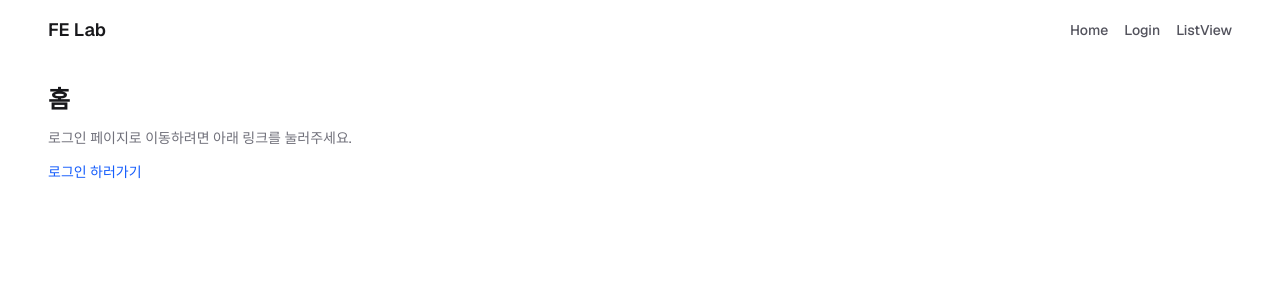
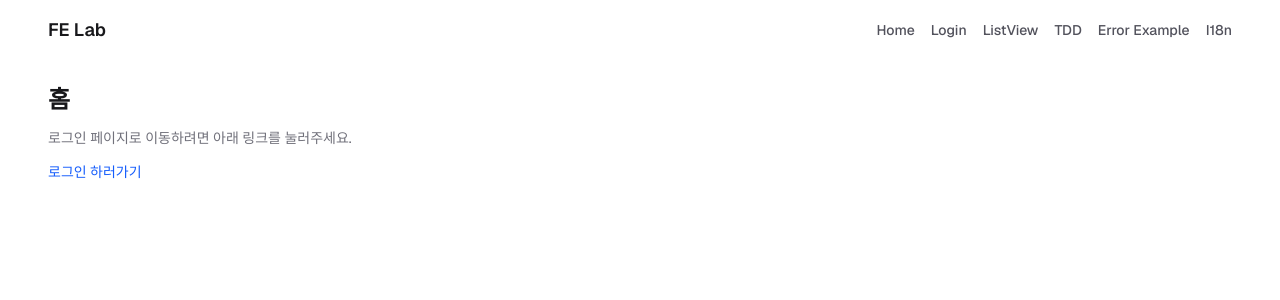
Before and after one commit to kwonyongjun1/fe-lab, a Next.js app: page / in a window 1280 px wide. Shown: the top 300 px of the page. Built offline with nearby package versions, Linux system fonts and the light colour scheme.

Commit message:
커밋 테스트

```diff
--- a/app/(main)/layout.tsx
+++ b/app/(main)/layout.tsx
@@ -32,6 +32,24 @@ export default function MainLayout({ children }: MainLayoutProps) {
             >
               ListView
             </Link>
+            <Link
+              className="hover:text-zinc-900 dark:hover:text-white"
+              href="/tdd"
+            >
+              TDD
+            </Link>
+            <Link
+              className="hover:text-zinc-900 dark:hover:text-white"
+              href="/error-example"
+            >
+              Error Example
+            </Link>
+            <Link
+              className="hover:text-zinc-900 dark:hover:text-white"
+              href="/i18n"
+            >
+              I18n
+            </Link>
           </nav>
         </header>
         <div className="w-full">{children}</div>
```
